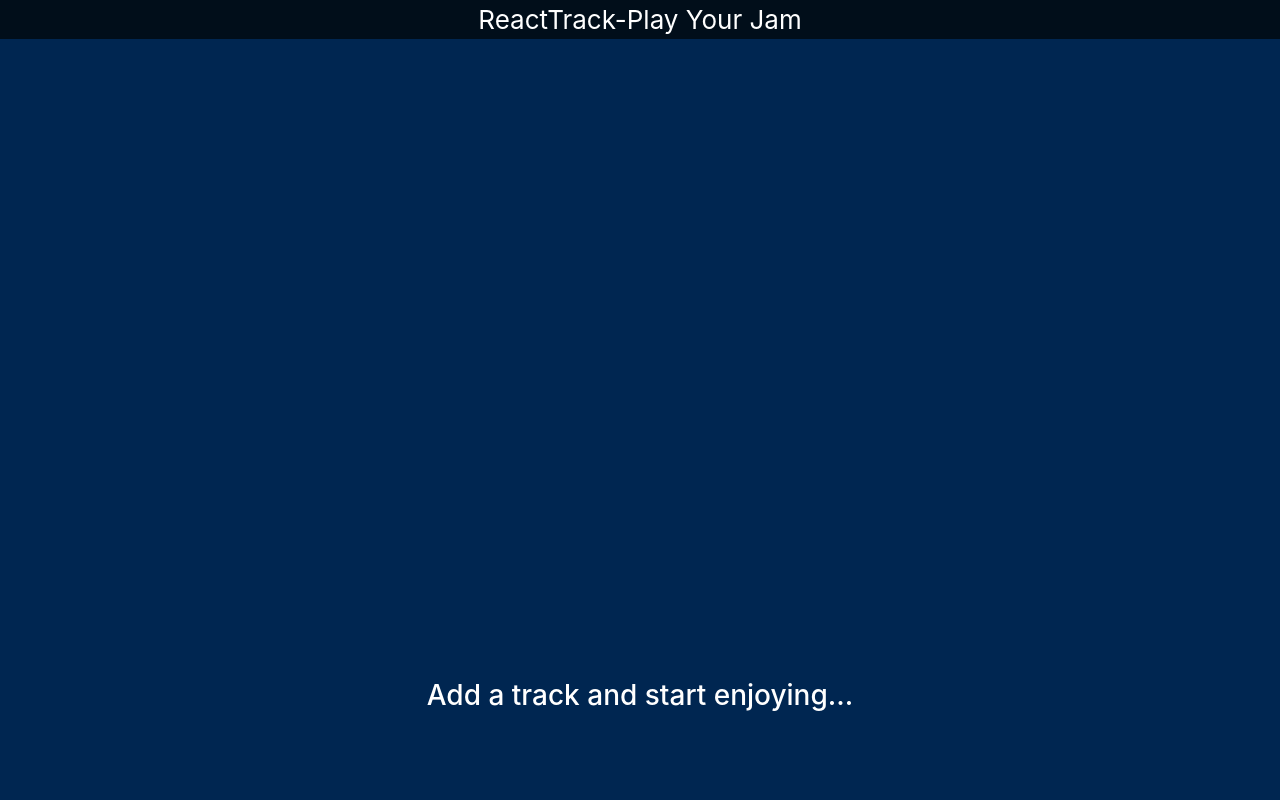
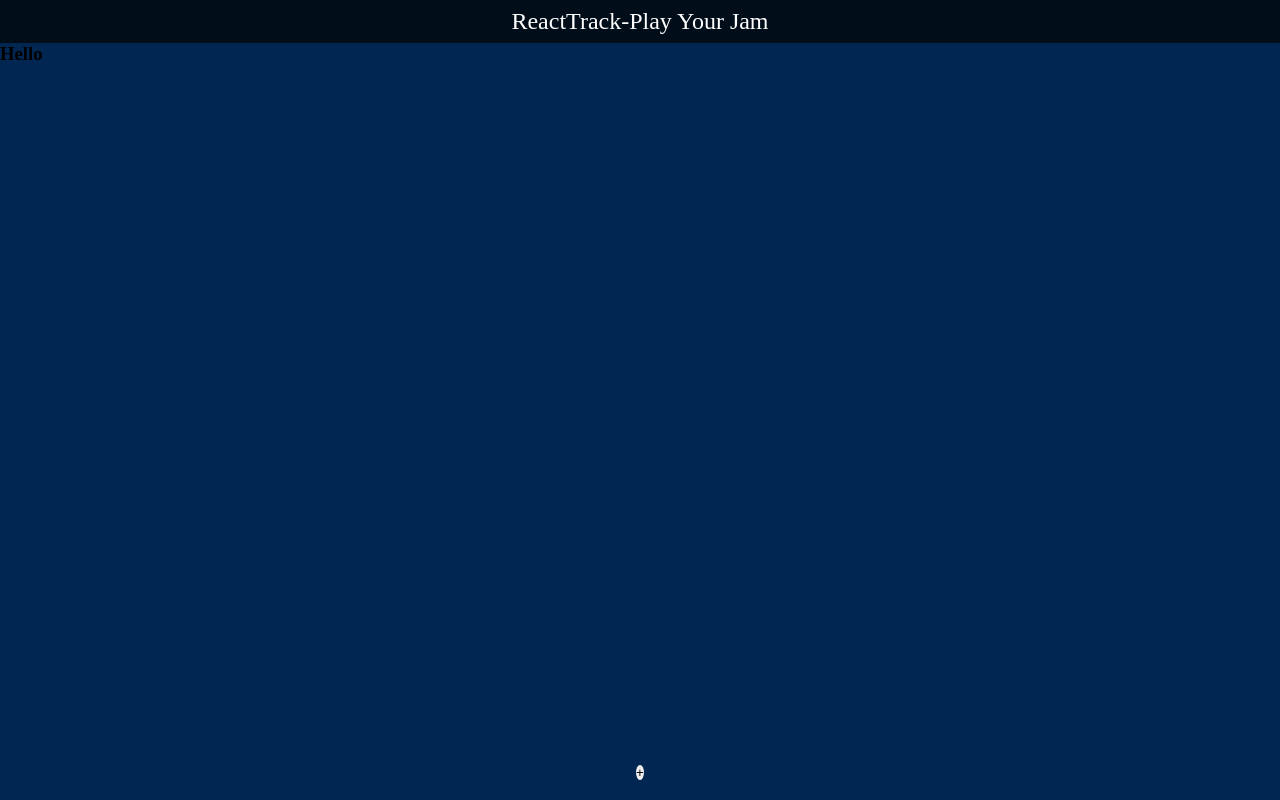
Before and after one commit to pronayguha13/react-music-player, a React (Create React App) app: page / in a window 1280 px wide. Shown: the top 800 px of the page. Built offline with nearby package versions, Linux system fonts and the light colour scheme.

Commit message:
Fix y axis overflow on empty screen Fixes #15

```diff
--- a/package.json
+++ b/package.json
@@ -6,9 +6,7 @@
     "@testing-library/jest-dom": "^4.2.4",
     "@testing-library/react": "^9.3.2",
     "@testing-library/user-event": "^7.1.2",
-    "bootstrap": "^4.5.0",
     "react": "^16.13.1",
-    "react-bootstrap": "^1.3.0",
     "react-dom": "^16.13.1",
     "react-h5-audio-player": "^3.2.0",
     "react-scripts": "3.4.1"
--- a/public/index.html
+++ b/public/index.html
@@ -10,31 +10,10 @@
       content="Web site created using create-react-app"
     />
     <link rel="apple-touch-icon" href="%PUBLIC_URL%/logo192.png" />
-    <!--
-      manifest.json provides metadata used when your web app is installed on a
-      user's mobile device or desktop. See https://developers.google.com/web/fundamentals/web-app-manifest/
-    -->
     <link rel="manifest" href="%PUBLIC_URL%/manifest.json" />
-    <link
-      rel="stylesheet"
-      href="https://maxcdn.bootstrapcdn.com/bootstrap/4.5.0/css/bootstrap.min.css"
-      integrity="sha384-9aIt2nRpC12Uk9gS9baDl411NQApFmC26EwAOH8WgZl5MYYxFfc+NcPb1dKGj7Sk"
-      crossorigin="anonymous"
-    />
     <title>React Play</title>
   </head>
   <body>
-    <noscript>You need to enable JavaScript to run this app.</noscript>
     <div id="root"></div>
-    <!--
-      This HTML file is a template.
-      If you open it directly in the browser, you will see an empty page.
-
-      You can add webfonts, meta tags, or analytics to this file.
-      The build step will place the bundled scripts into the <body> tag.
-
-      To begin the development, run `npm start` or `yarn start`.
-      To create a production bundle, use `npm run build` or `yarn build`.
-    -->
   </body>
 </html>
--- a/src/App.js
+++ b/src/App.js
@@ -1,43 +1,17 @@
-import React, { useContext } from "react";
+import React from "react";
+
 import TrackList from "./components/Tracklist";
-import AddTrackButton from "./components/Controller";
-import AudioPlayer from "react-h5-audio-player";
+import Controller from "./components/Controller";
 import Navbar from "./components/Header/index.jsx";
 
-import { MusicContext } from "./global/MusicContext";
+import "./global.css";
 
 const App = () => {
-  const { trackList, error, nowPlaying, autoNextTrackSelector } =
-    useContext(MusicContext);
-
   return (
-    <div className="w-100">
+    <div className="App">
       <Navbar />
-      {trackList.length || error !== null ? (
-        <TrackList />
-      ) : (
-        <h3
-          style={{
-            textAlign: "center",
-            color: "#fff",
-            paddingTop: "50%",
-            paddingBottom: "50%",
-            background: "#002651",
-            marginBottom: 0,
-          }}
-        >
-          Add a track and start enjoying...
-        </h3>
-      )}
-      <AddTrackButton />
-      {nowPlaying.length > 0 ? (
-        <AudioPlayer
-          src={URL.createObjectURL(new Blob(nowPlaying))}
-          autoPlay
-          volume="0.5"
-          onEnded={autoNextTrackSelector}
-        />
-      ) : null}
+      <TrackList />
+      <Controller />
     </div>
   );
 };
--- a/src/components/Controller/index.jsx
+++ b/src/components/Controller/index.jsx
@@ -1,10 +1,13 @@
 import React, { createRef, useContext } from "react";
-import { Button } from "react-bootstrap";
+import AudioPlayer from "react-h5-audio-player";
 
 import { MusicContext } from "../../global/MusicContext";
 
-const AddTrackButton = () => {
-  const { getNewTrack } = useContext(MusicContext);
+import styles from "./styles.module.css";
+
+const Controller = () => {
+  const { getNewTrack, nowPlaying, autoNextTrackSelector } =
+    useContext(MusicContext);
   const myRef = createRef();
 
   const fileUploadHandler = (e) => {
@@ -14,7 +17,7 @@ const AddTrackButton = () => {
 
   return (
     <div style={{ textAlign: "center", background: "#002651" }}>
-      <Button
+      <button
         style={{
           border: "none",
           borderRadius: "50%",
@@ -24,7 +27,7 @@ const AddTrackButton = () => {
         onClick={() => myRef.current.click()}
       >
         +
-      </Button>
+      </button>
       <input
         type="file"
         accept="audio/m4a,audio/mp3,audio/AMR,audio/ogg"
@@ -32,8 +35,16 @@ const AddTrackButton = () => {
         ref={myRef}
         onChange={(e) => fileUploadHandler(e)}
       />
+      {nowPlaying.length > 0 ? (
+        <AudioPlayer
+          src={URL.createObjectURL(new Blob(nowPlaying))}
+          autoPlay
+          volume="0.5"
+          onEnded={autoNextTrackSelector}
+        />
+      ) : null}
     </div>
   );
 };
 
-export default AddTrackButton;
+export default Controller;
--- a/src/components/Header/index.jsx
+++ b/src/components/Header/index.jsx
@@ -1,16 +1,9 @@
 import React from "react";
 
-export default function Navbar() {
-  return (
-    <div
-      style={{
-        backgroundColor: "rgb(1, 14, 26)",
-        color: "#fff",
-        textAlign: "center",
-        fontSize: 26,
-      }}
-    >
-      ReactTrack-Play Your Jam
-    </div>
-  );
-}
+import styles from "./styles.module.css";
+
+const Header = () => {
+  return <div className={styles.Header}>ReactTrack-Play Your Jam</div>;
+};
+
+export default Header;
--- /dev/null
+++ b/src/components/Header/styles.module.css
@@ -0,0 +1,8 @@
+.Header {
+  background-color: #010e1a;
+  color: #fff;
+  text-align: center;
+  font-size: 1.5rem;
+  padding: 0.5rem 0;
+  box-shadow: 0px 0px 10px 2px #010e1a;
+}
--- a/src/components/Tracklist/index.jsx
+++ b/src/components/Tracklist/index.jsx
@@ -1,5 +1,4 @@
 import React, { useContext } from "react";
-import { Card } from "react-bootstrap";
 
 import styles from "./styles.module.css";
 import { MusicContext } from "../../global/MusicContext";
@@ -7,14 +6,12 @@ import { MusicContext } from "../../global/MusicContext";
 const TrackList = () => {
   const { trackList, nowPlaying, setNowPlayingHandler, isPlaying, error } =
     useContext(MusicContext);
-  console.log("TrackList -> trackList", trackList);
-
-  nowPlaying.length ? console.log(nowPlaying[0].name) : console.log("Nothing");
 
   return (
-    <div className="TrackList">
-      {trackList.map((track, index) => (
-        <Card
+    <div className={styles.TrackList}>
+      {trackList.length ? (
+        trackList.map((track, index) => (
+          <div
             style={{
               height: 50,
               background: "rgb(237, 26, 55)",
@@ -51,8 +48,11 @@ const TrackList = () => {
               )}
               <span style={{ cursor: "pointer" }}> {track.name}</span>
             </p>
-        </Card>
-      ))}
+          </div>
+        ))
+      ) : (
+        <h3>Hello</h3>
+      )}
       {error && (
         <p
           style={{
--- a/src/components/Tracklist/styles.module.css
+++ b/src/components/Tracklist/styles.module.css
@@ -1,9 +1,4 @@
 .TrackList {
-  /* background: #ffd89b; /* fallback for old browsers */
-  /* background: -webkit-linear-gradient(to right, #19547b, #ffd89b);
-  background: linear-gradient(to right, #19547b, #ffd89b);  */
+  flex: 1;
   background: #002651;
-  width: 100%;
-  height: 60vh;
-  overflow-y: scroll;
 }
--- /dev/null
+++ b/src/global.css
@@ -0,0 +1,10 @@
+* {
+  margin: 0;
+  padding: 0;
+}
+
+.App {
+  min-height: 100vh;
+  display: flex;
+  flex-direction: column;
+}
```
Also changed, not shown: src/components/Controller/styles.module.css (added), 1 other file (tests, documents, lock files or other folders). Lines whose indentation alone changed are shown as unchanged.
